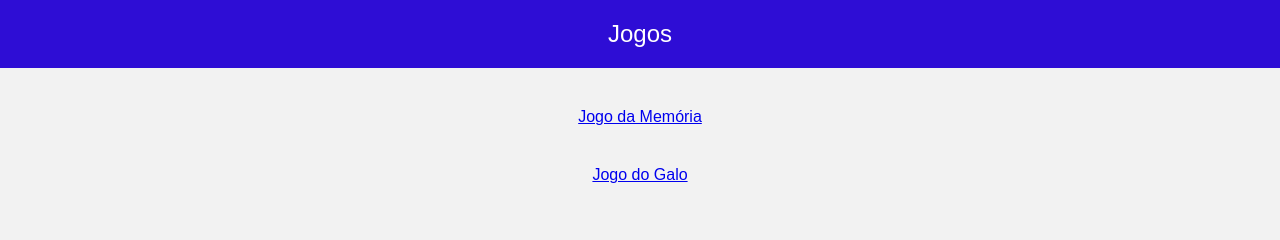
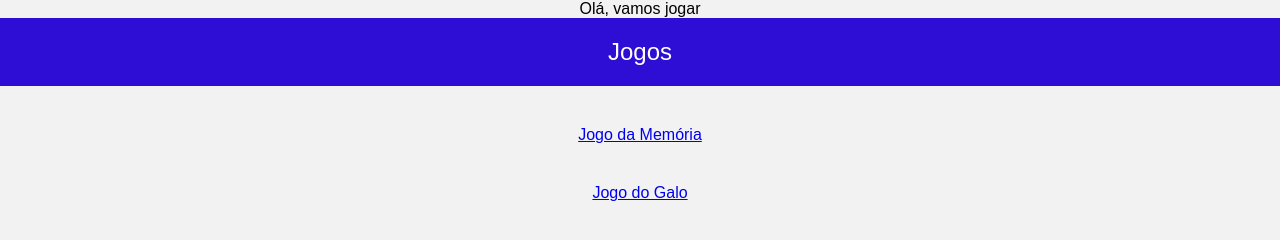
Before and after one commit to lmgmarcelino/jogos, a plain HTML site: page index.html in a window 1280 px wide. Drawn offline with Linux system fonts and the light colour scheme.

Commit message:
adicionei isto

```diff
--- a/index.html
+++ b/index.html
@@ -1,5 +1,9 @@
 <!DOCTYPE html>
 <html lang="pt">
+
+<body>
+        <div>Olá, vamos jogar</div>
+    </body>
 <head>
   <meta charset="UTF-8">
   <meta name="viewport" content="width=device-width, initial-scale=1.0">
```
